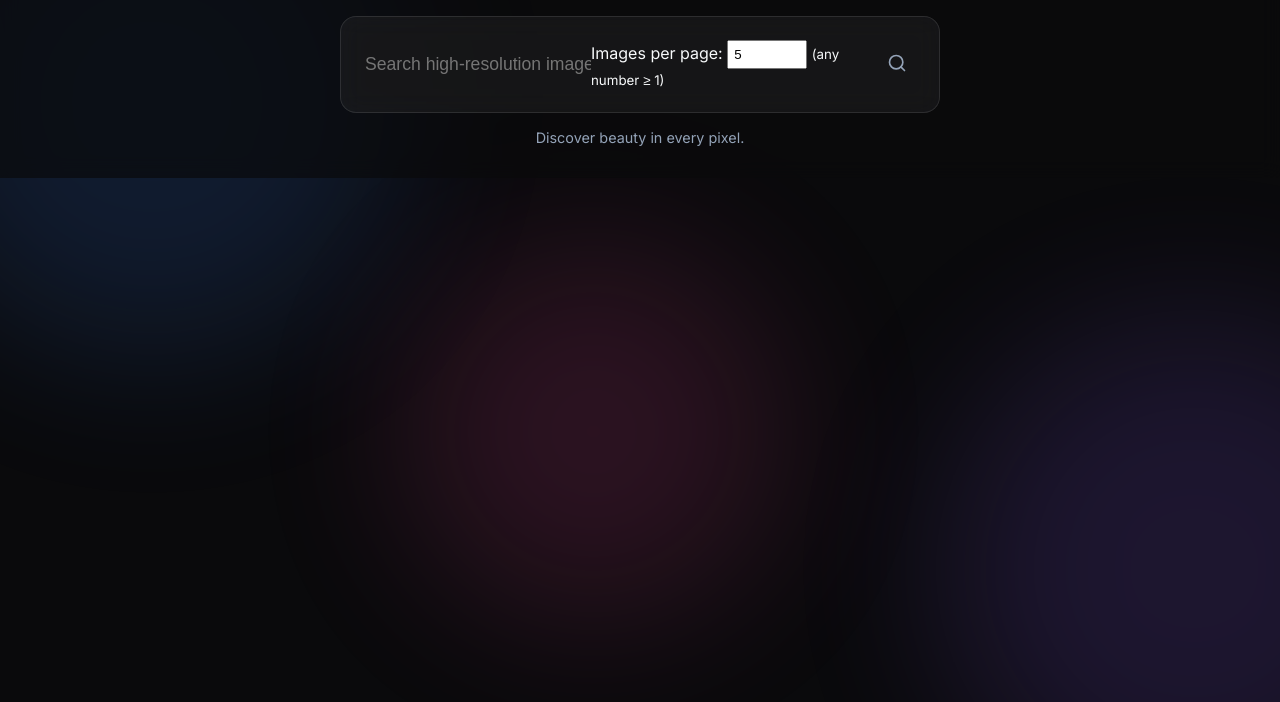
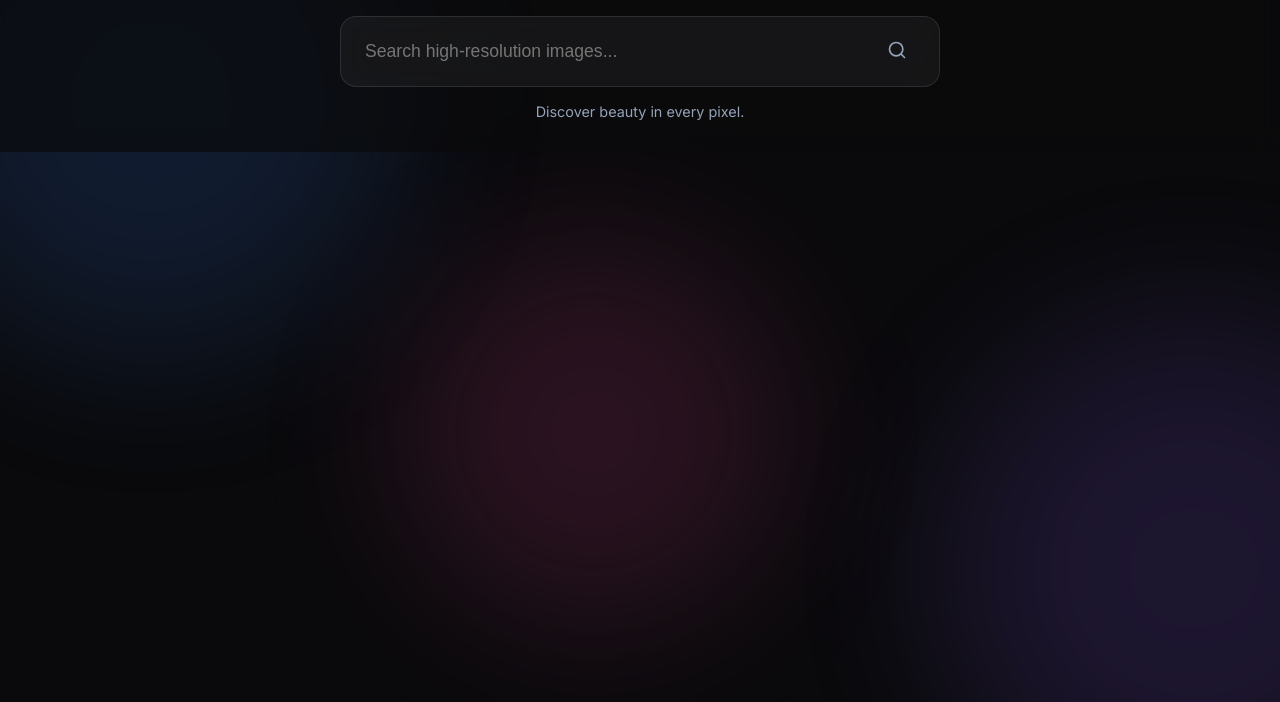
Before and after one commit to Pravallikadadi/Dream-Scape, a plain HTML site: page index.html in a window 1280 px wide. Shown: the part 98-800 px from the top of the page. Drawn offline with Linux system fonts and the light colour scheme.

Commit message:
Update index.html

```diff
--- a/index.html
+++ b/index.html
@@ -28,12 +28,6 @@
             <h1 class="logo">Dream Scape</h1>
             <div class="search-wrapper glass-card">
                 <input type="text" id="searchInput" placeholder="Search high-resolution images..." autocomplete="off">
-                <!-- Add this to your HTML (near search input) -->
-<div style="margin: 15px 0;">
-  <label for="perPageInput">Images per page:</label>
-  <input type="number" id="perPageInput" min="1" value="5" style="width: 80px; padding: 5px;">
-  <small>(any number ≥ 1)</small>
-</div>
                 <button id="searchBtn">
                     <svg width="20" height="20" viewBox="0 0 24 24" fill="none" stroke="currentColor" stroke-width="2"
                         stroke-linecap="round" stroke-linejoin="round">
```
